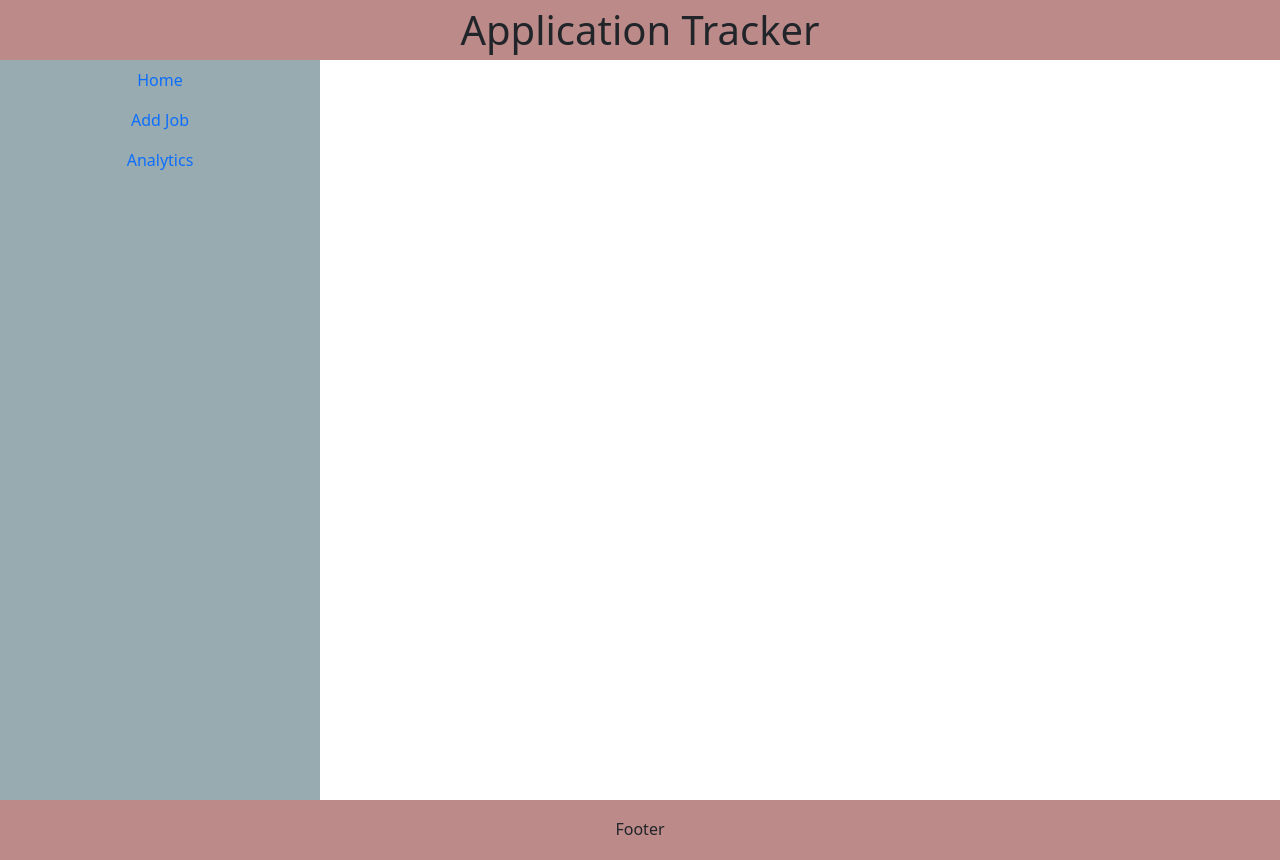
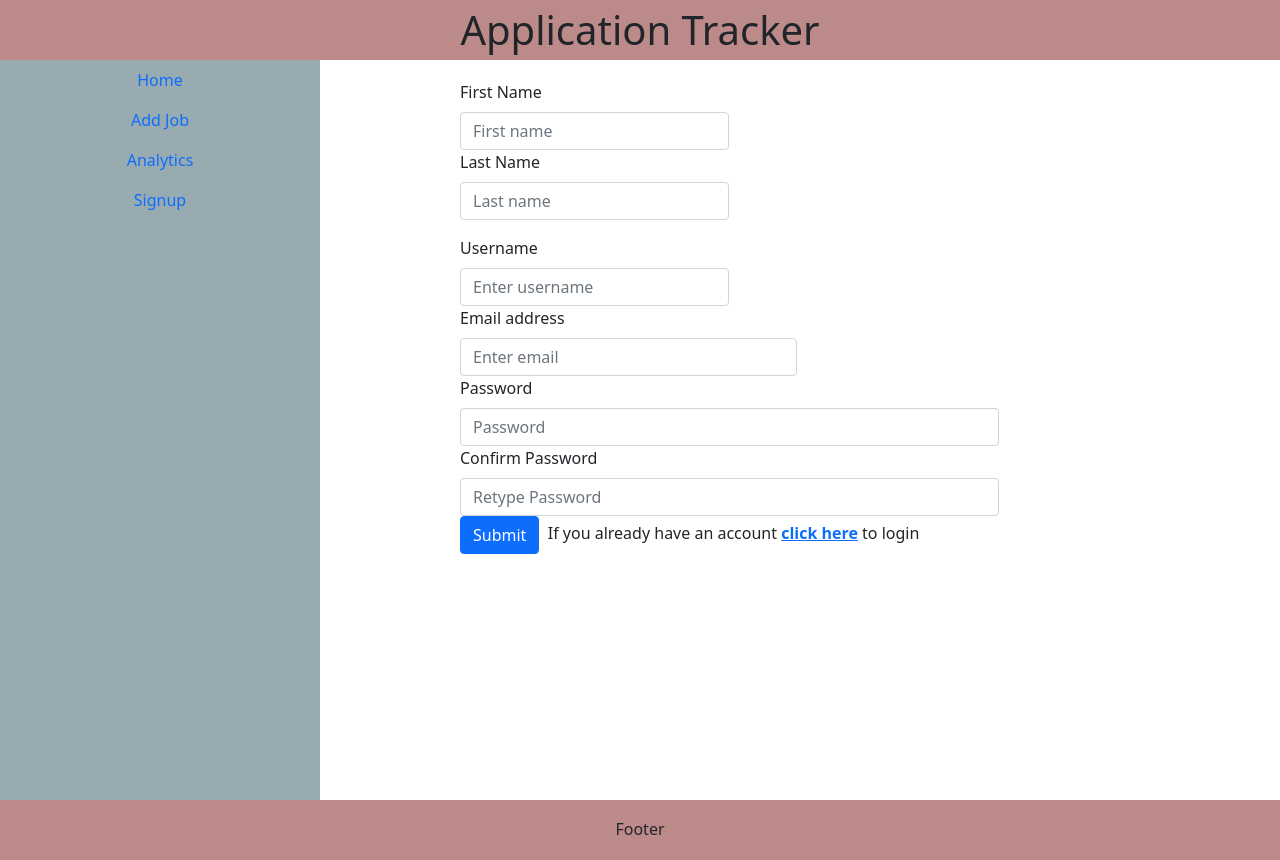
Before and after one commit to MarciaAdler/applicationtracker, a React (Create React App) app in the folder client/: page /signup in a window 1280 px wide. Built offline with nearby package versions, Linux system fonts and the light colour scheme.

Commit message:
added signup functionality

```diff
--- a/client/src/App.js
+++ b/client/src/App.js
@@ -8,6 +8,7 @@ import HeaderNav from "./components/HeaderNav";
 import SideNav from "./components/SideNav";
 import Add from "./Pages/Add";
 import Footer from "./components/Footer";
+import Signup from "./Pages/Signup";
 function App() {
   return (
     <div className="App">
@@ -17,6 +18,7 @@ function App() {
           <SideNav />
           <Switch>
             <Route exact path="/" component={Home} />
+            <Route path="/signup" component={Signup} />
             <Route path="/add" component={Add} />
           </Switch>
         </Router>
--- /dev/null
+++ b/client/src/Pages/Signup.js
@@ -0,0 +1,12 @@
+import React from "react";
+import SignupForm from "../components/SignupForm";
+// import LoggedOut from "../components/LoggedOut";
+import { useStoreContext } from "../utils/GlobalState";
+export default function Signup() {
+  const [state, dispatch] = useStoreContext();
+  return (
+    <div>
+      <SignupForm />
+    </div>
+  );
+}
--- a/client/src/components/SideNav.js
+++ b/client/src/components/SideNav.js
@@ -13,6 +13,9 @@ export default function SideNav() {
         <Nav.Link className="side-nav-link" href="#/Analytics">
           Analytics
         </Nav.Link>
+        <Nav.Link className="side-nav-link" href="/signup">
+          Signup
+        </Nav.Link>
       </Nav>
     </div>
   );
--- /dev/null
+++ b/client/src/components/SignupForm.js
@@ -0,0 +1,158 @@
+import React, { useRef, useState } from "react";
+import { Container, Form, Col, Button } from "react-bootstrap";
+import API from "../utils/API";
+import { Redirect } from "react-router-dom";
+import { useStoreContext } from "../utils/GlobalState";
+
+export default function SignupForm() {
+  const [state, dispatch] = useStoreContext();
+  const [sendLogin, setSendLogin] = useState(false);
+  const firstRef = useRef();
+  const lastRef = useRef();
+  const nameRef = useRef();
+
+  const emailRef = useRef();
+  const passwordRef = useRef();
+  const confirmRef = useRef();
+  //   const roleRef = useRef();
+
+  //   const renderRedirect = () => {
+  //     if (sendLogin && state.currentUser.id === 0) {
+  //       return <Redirect to="/" />;
+  //     }
+  //   };
+  function signUp(event) {
+    event.preventDefault();
+    if (passwordRef.current.value !== confirmRef.current.value) {
+      return alert("Passwords must match");
+    } else {
+      API.createUser({
+        firstName: firstRef.current.value,
+        lastName: lastRef.current.value,
+        email: emailRef.current.value,
+        username: nameRef.current.value,
+
+        password: passwordRef.current.value,
+        // role: roleRef.current.value,
+      })
+        .then((res) => {
+          setSendLogin(true);
+          const form = document.getElementById("myForm");
+          form.reset();
+        })
+        .catch((err) => alert("Username already exists"));
+    }
+  }
+  return (
+    <Container id="signup-container">
+      <Form className="signup-form" id="myForm">
+        <Form.Row className="mb-3 justify-content-center">
+          <Col className="col-8 col-md-4">
+            <Form.Label>First Name</Form.Label>
+            <Form.Control
+              type="text"
+              placeholder="First name"
+              required
+              ref={firstRef}
+            />
+          </Col>
+          <Col className="col-8 col-md-4">
+            <Form.Label>Last Name</Form.Label>
+            <Form.Control
+              type="text"
+              placeholder="Last name"
+              required
+              ref={lastRef}
+            />
+          </Col>
+        </Form.Row>
+        <Form.Row className="justify-content-center">
+          <Col className="col-8 col-md-4">
+            <Form.Group controlId="formGroupUsername">
+              <Form.Label>Username</Form.Label>
+              <Form.Control
+                type="text"
+                placeholder="Enter username"
+                required
+                ref={nameRef}
+              />
+            </Form.Group>
+          </Col>
+        </Form.Row>
+        <Form.Row className="justify-content-center">
+          {/* <Col className="col-8 col-md-8 col-lg-3">
+            <Form.Group controlId="formGroupRole">
+              <Form.Label>Role</Form.Label>
+              <Form.Control
+                as="select"
+                defaultValue="User"
+                required
+                ref={roleRef}
+              >
+                <option>User</option>
+                <option>Admin</option>
+                <option>Front Desk</option>
+                <option>Maintenance</option>
+              </Form.Control>
+            </Form.Group>
+          </Col> */}
+
+          <Col className="col-8 col-md-8 col-lg-5">
+            <Form.Group controlId="formGroupEmail">
+              <Form.Label>Email address</Form.Label>
+              <Form.Control
+                type="email"
+                placeholder="Enter email"
+                required
+                ref={emailRef}
+              />
+            </Form.Group>
+          </Col>
+        </Form.Row>
+        <Form.Row className="justify-content-center signupform--row">
+          <Col className="col-8">
+            <Form.Group controlId="formGroupPassword">
+              <Form.Label>Password</Form.Label>
+              <Form.Control
+                type="password"
+                placeholder="Password"
+                required
+                ref={passwordRef}
+              />
+            </Form.Group>
+          </Col>
+        </Form.Row>
+        <Form.Row className="justify-content-center signupform--row">
+          <Col className="col-8">
+            <Form.Group controlId="formGroupConfirmPassword">
+              <Form.Label>Confirm Password</Form.Label>
+              <Form.Control
+                type="password"
+                placeholder="Retype Password"
+                required
+                ref={confirmRef}
+              />
+            </Form.Group>
+          </Col>
+        </Form.Row>
+
+        <Form.Row className="justify-content-center signupform--row">
+          <Col className="col-8">
+            <Button className="button" type="submit" onClick={signUp}>
+              Submit
+            </Button>
+
+            <span>
+              &nbsp; If you already have an account{" "}
+              <a href="/">
+                <strong>click here</strong>
+              </a>{" "}
+              to login
+            </span>
+            {/* {renderRedirect()} */}
+          </Col>
+        </Form.Row>
+      </Form>
+    </Container>
+  );
+}
--- a/client/src/style.css
+++ b/client/src/style.css
@@ -57,6 +57,11 @@ body {
 
   float: right;
 }
+#signup-container {
+  width: 65%;
+  float: right;
+  margin-top: 20px;
+}
 .footer-container {
   background-color: #bb8a89;
   position: absolute;
@@ -70,6 +75,12 @@ body {
   padding-top: 20px;
   text-align: center;
 }
+/* @media only screen and (min-width: 768) {
+  #signup-container {
+    max-width: 65%;
+    float: none;
+  }
+} */
 @media only screen and (max-width: 576px) {
   .side-nav-container {
     float: none;
@@ -95,4 +106,8 @@ body {
 
     width: auto;
   }
+  #signup-container {
+    max-width: 100%;
+    float: none;
+  }
 }
--- a/client/src/utils/API.js
+++ b/client/src/utils/API.js
@@ -6,4 +6,8 @@ export default {
     console.log(file);
     return axios.post("/api/uploaddescription", file);
   },
+  createUser: function (req) {
+    console.log(req);
+    return axios.post("/api/signup", req);
+  },
 };
```
Also changed, not shown: 2 other files (tests, documents, lock files or other folders).
